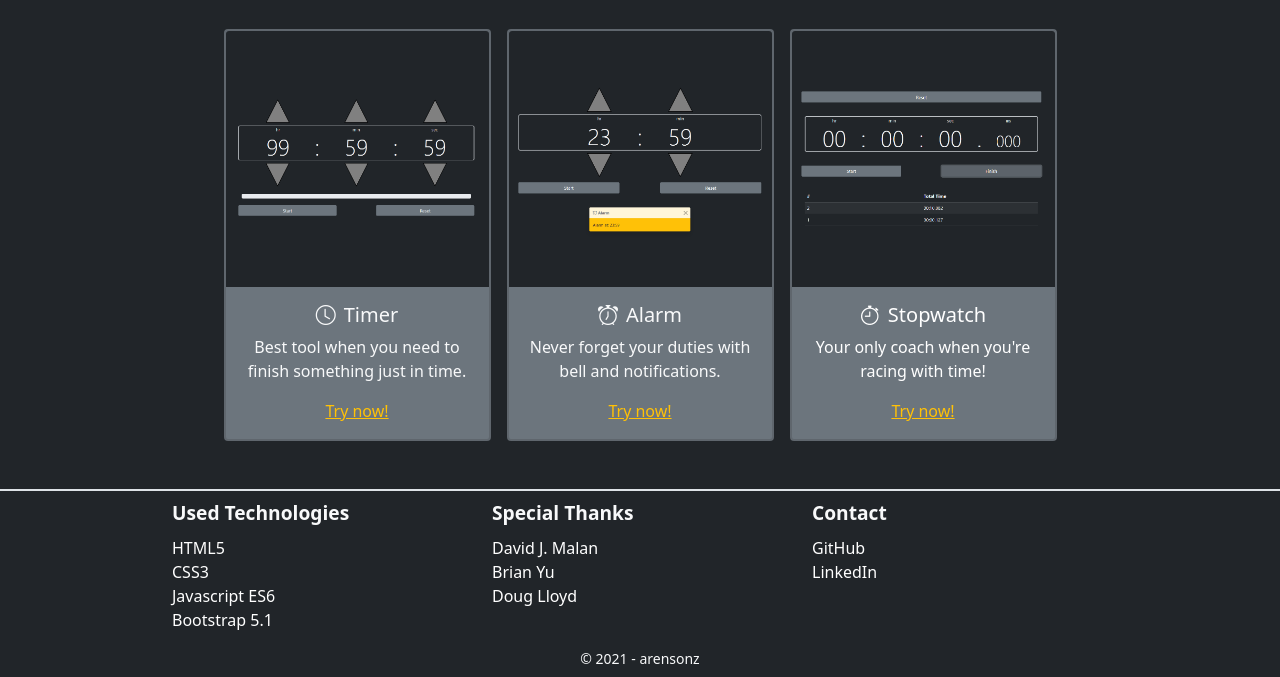
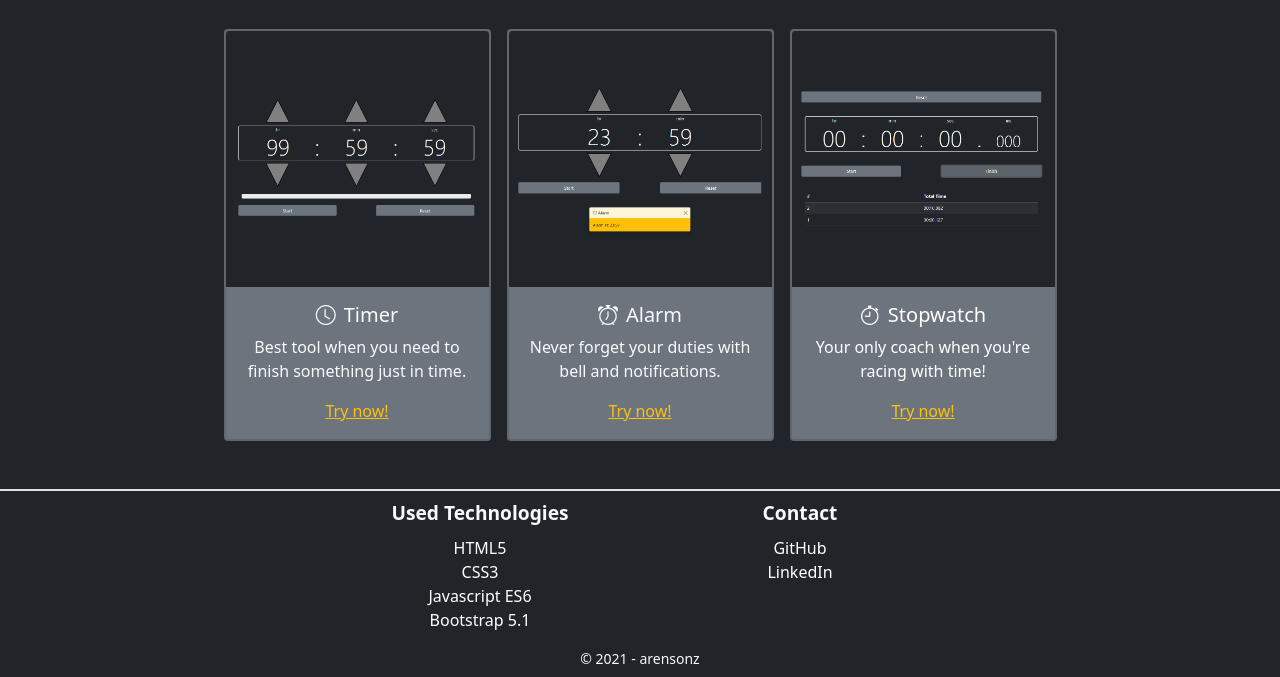
Before and after one commit to arensonzz/web-clock-app, a website: page index.html in a window 1280 px wide. Shown: the part 716-1393 px from the top of the page. Drawn offline with nearby package versions, Linux system fonts and the light colour scheme.

Commit message:
Update footer

```diff
--- a/index.html
+++ b/index.html
@@ -108,7 +108,7 @@
     </section>
 
     <footer class="footer container-fluid pt-2 border-top border-2 mt-auto">
-      <div class="footer__row row gy-2 gy-sm-0 justify-content-center">
+      <div class="footer__row row gy-2 gy-sm-0 justify-content-center text-center">
         <div class="footer__column col-sm-3" aria-labelledby="footer-heading-1">
           <div class="footer__heading" id="footer-heading-1">Used Technologies</div>
           <ul class="footer__list">
@@ -119,19 +119,6 @@
                 href="https://262.ecma-international.org/6.0/">Javascript ES6</a></li>
             <li class="footer__list-item"><a class="footer__link"
                 href="https://getbootstrap.com/docs/5.1/getting-started/introduction/">Bootstrap 5.1</a></li>
-          </ul>
-        </div>
-
-        <div class="footer__column col-sm-3" aria-labelledby="footer-heading-2">
-          <div class="footer__heading" id="footer-heading-2">Special Thanks</div>
-          <ul class="footer__list">
-            <li class="footer__list-item"><a class="footer__link" href="mailto:malan@harvard.edu?subject=feedback">David
-                J. Malan
-              </a></li>
-            <li class="footer__list-item"><a class="footer__link"
-                href="mailto:brian@cs.harvard.edu?subject=feedback">Brian Yu</a></li>
-            <li class="footer__list-item"><a class="footer__link"
-                href="mailto:lloyd@cs50.harvard.edu?subject=feedback">Doug Lloyd</a></li>
           </ul>
         </div>
 
```
Also changed, not shown: alarm.html (+1 -14 lines), stopwatch.html (+1 -14 lines), timer.html (+1 -14 lines).
